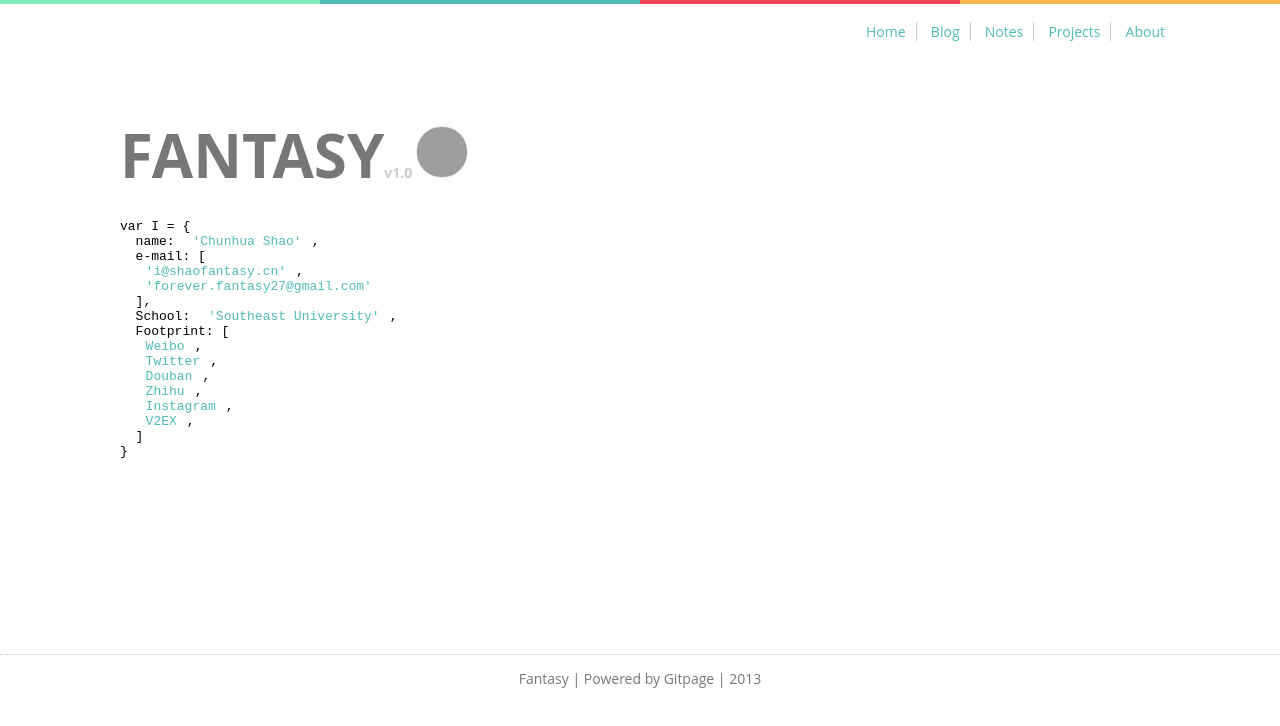
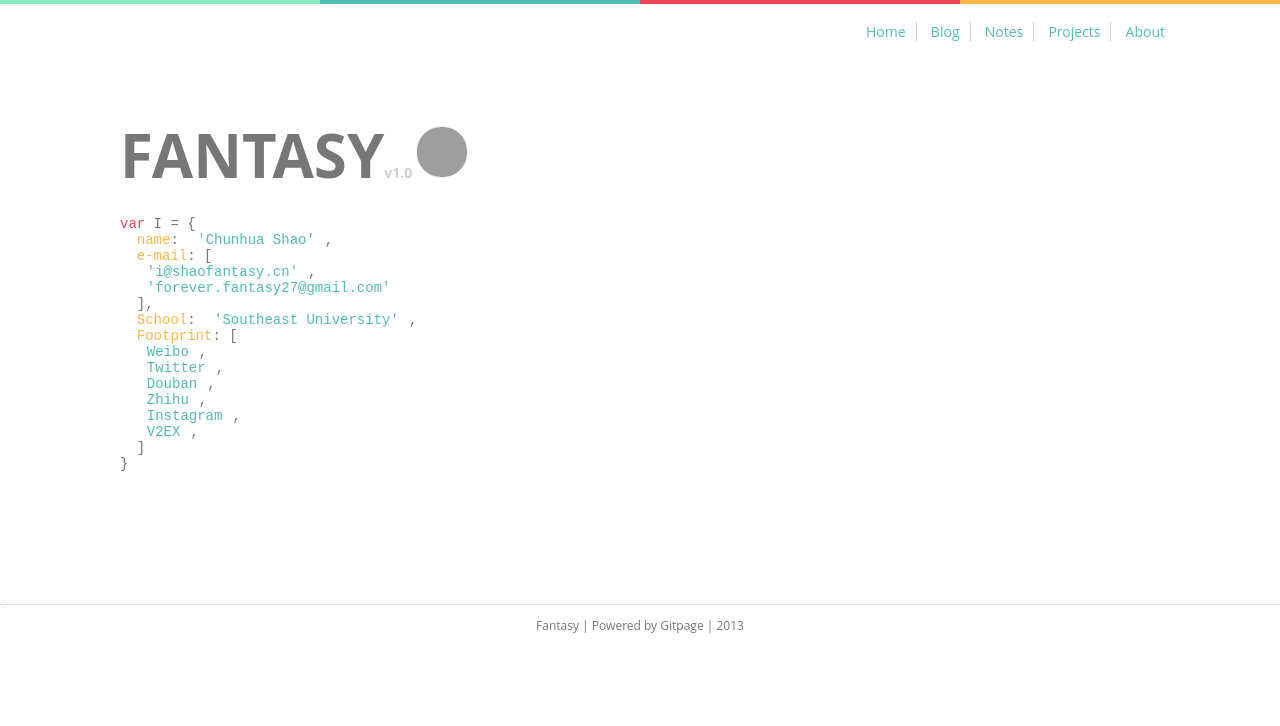
Before and after one commit to SFantasy/sfantasy.github.io, a plain HTML site: page about.html in a window 1280 px wide. Drawn offline with Linux system fonts and the light colour scheme; grey boxes are pictures that could not be loaded.

Commit message:
Add stylesheet for About page

```diff
--- a/homepage.scss
+++ b/homepage.scss
@@ -84,8 +84,8 @@ body {
 	}
 	article {
 		width: 600px;
-		min-height: 300px;
-		margin: 100px 40px 180px 80px;
+		min-height: 400px;
+		margin: 100px 0 100px 80px;
 		padding-left: 40px;
 		a {
 			padding: 5px 10px;
@@ -124,17 +124,28 @@ body {
 				color: $light-grey;
 			}
 		}
-		.intro {
-			p {
-				font-size: 16px;
-				color: $light-grey;
+		#intro {
+			margin: 10px 0;
+			font-size: 14px;
+			color: $dark-grey;
+			.keyword {
+				color: $red;
+			}
+			.attr {
+				color: $orange;
+			}
+			a {
+				color: $blue;
+				&:hover {
+					color: $green;
+				}
 			}
 		}
 	}
 	footer {
 		border-top: 1px dotted $light-grey;
 		text-align: center;
-		font-size: 14px;
+		font-size: 12px;
 		color: $dark-grey;
 		a {
 			color: $dark-grey;
```
Also changed, not shown: homepage.css.
